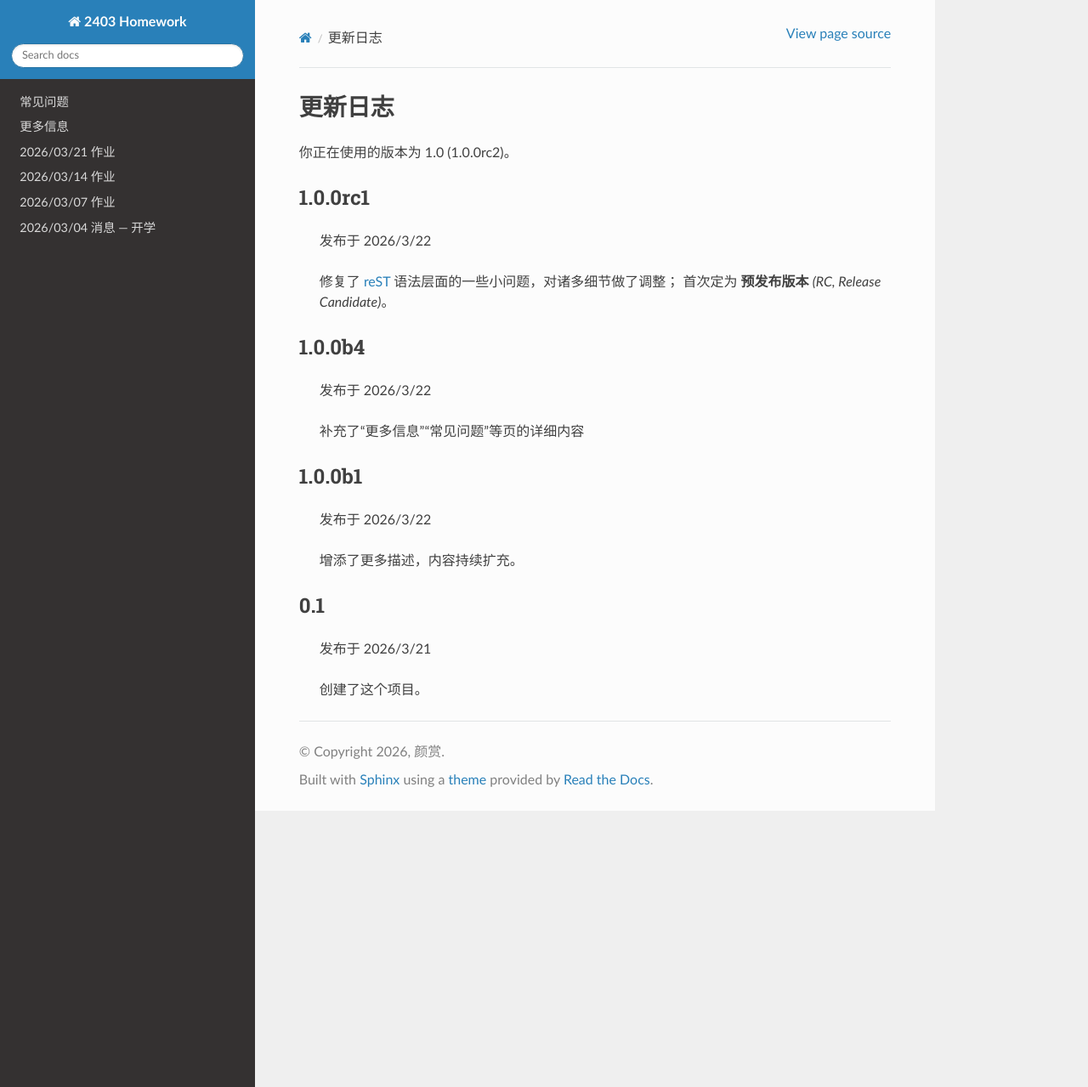
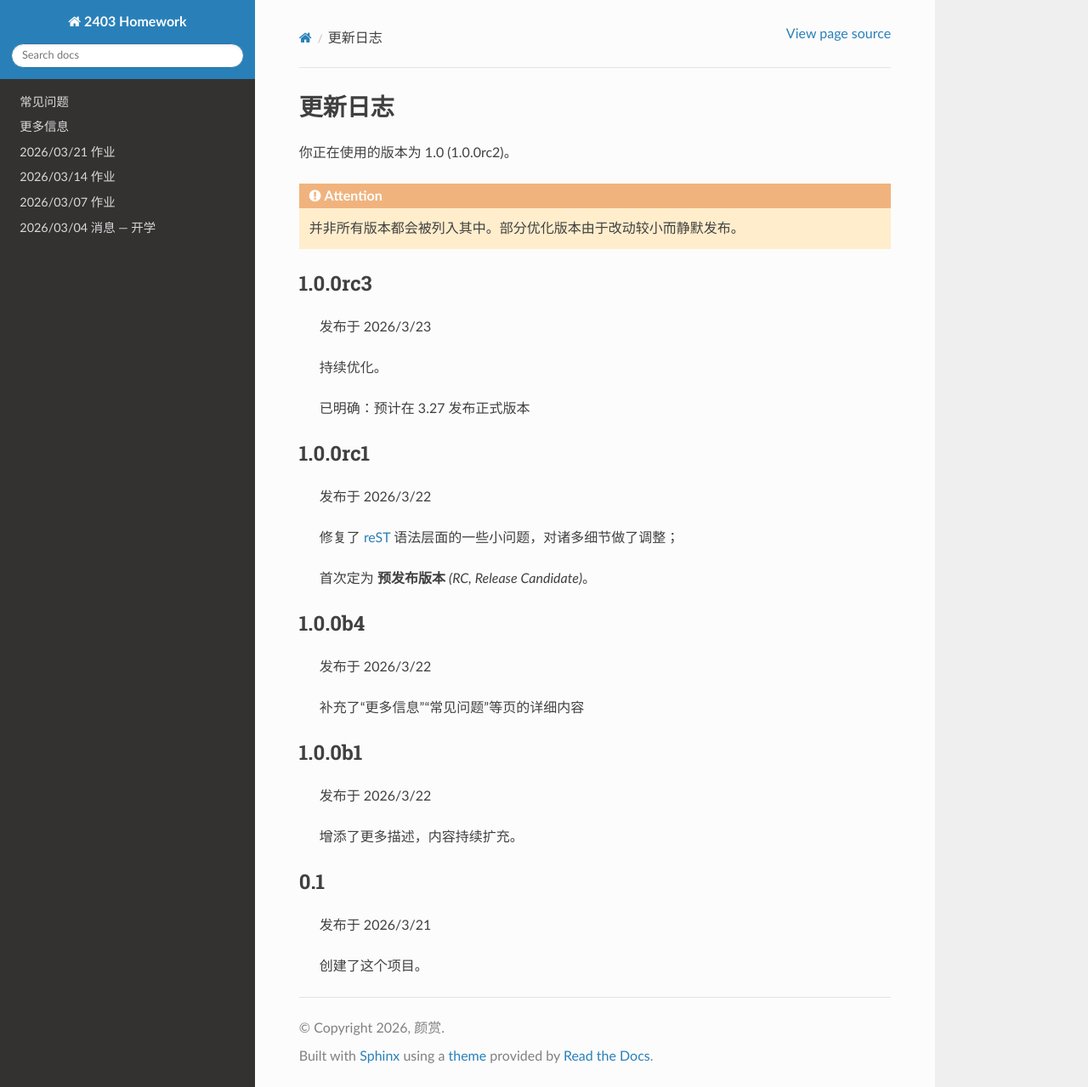
Before and after one commit to Sail-in-1024/2403-Homework, a Sphinx documentation site: the page built from docs/source/updatelogs.rst, in a window 1280 px wide and 1279 px high. Shown: the whole window at 85% size. Built offline with Sphinx 7.4.7 and the Read the Docs theme 3.1.0, drawn with Linux system fonts in a browser that asks for light colours.

Commit message:
更新 updatelogs.rst
添加新版说明；
明确发布日期

```diff
--- a/docs/source/updatelogs.rst
+++ b/docs/source/updatelogs.rst
@@ -4,11 +4,24 @@
 
 你正在使用的版本为 |release| (|version|)。
 
+.. attention::
+
+   并非所有版本都会被列入其中。部分优化版本由于改动较小而静默发布。
+
+1.0.0rc3
+--------
+   发布于 2026/3/23
+
+   持续优化。
+
+   已明确：预计在 3.27 发布正式版本
+
 1.0.0rc1
 --------
    发布于 2026/3/22
 
    修复了 `reST`_ 语法层面的一些小问题，对诸多细节做了调整；
+
    首次定为 **预发布版本** *(RC, Release Candidate)*。
 
 1.0.0b4
```
